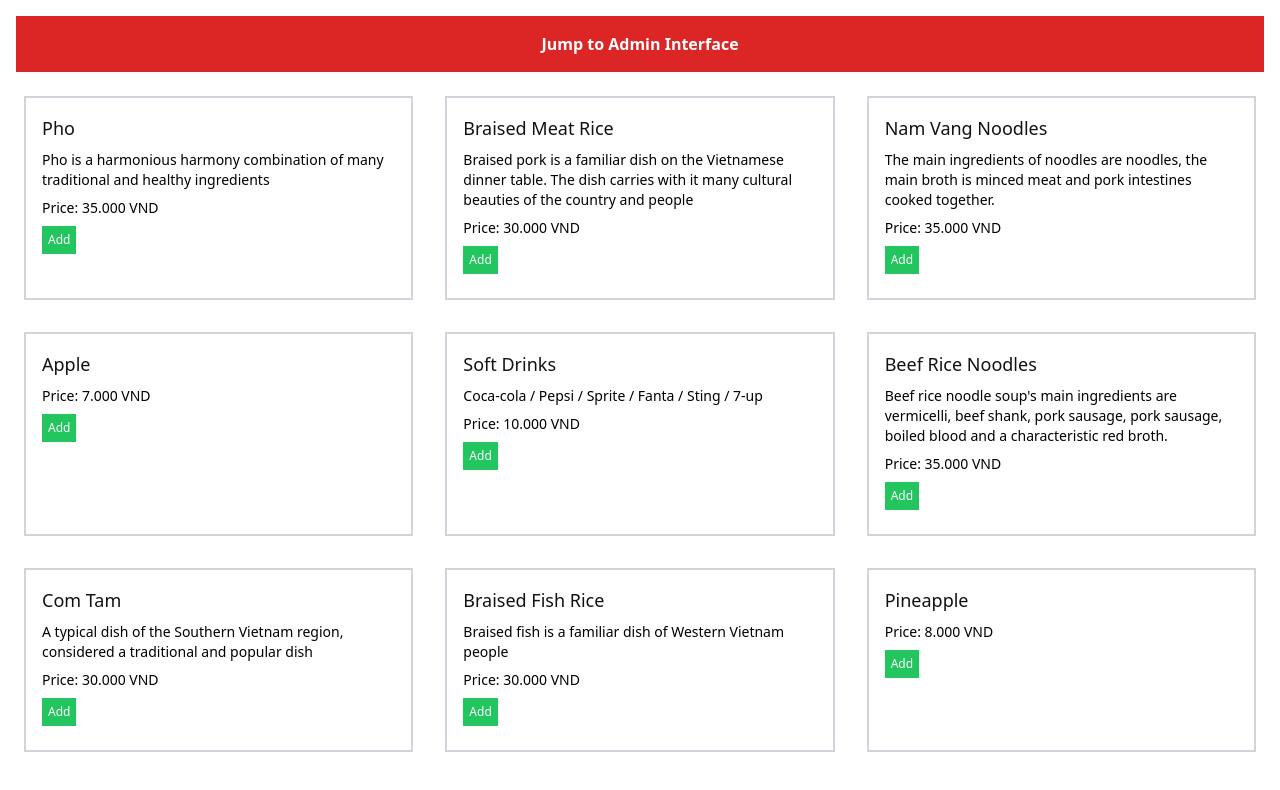
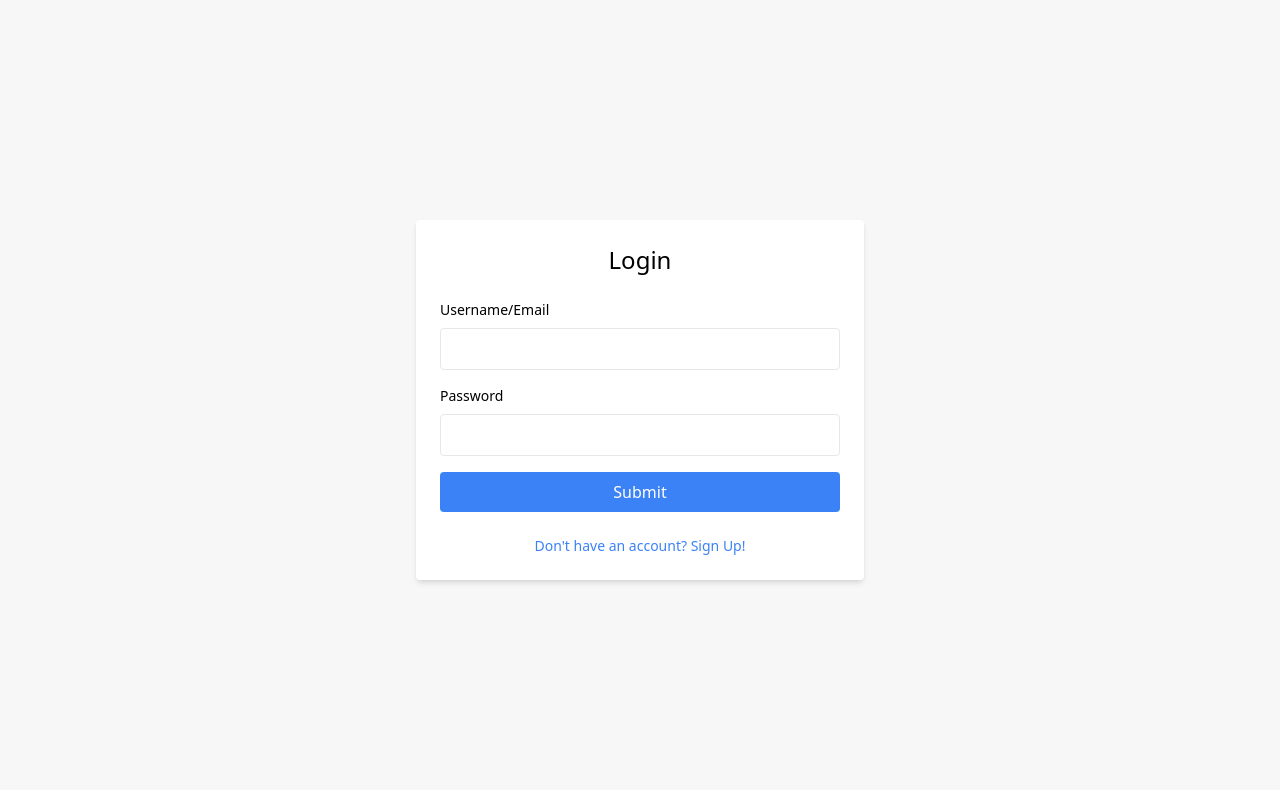
Before and after one commit to huynhtrankhanh/hcmiu-food-booth, a React (Vite) app: page / in a window 1280 px wide. Shown: the top 790 px of the page. Built offline with nearby package versions, Linux system fonts and the light colour scheme.

Commit message:
add login

```diff
--- /dev/null
+++ b/src/Login.tsx
@@ -0,0 +1,142 @@
+import * as React from "react";
+import { MainComponent } from "./MainComponent";
+
+function Login() {
+  const [isSignUp, setIsSignUp] = React.useState(false);
+  const [isAuthenticated, setIsAuthenticated] = React.useState(false);
+  const [errors, setErrors] = React.useState({ login: "", signup: "" });
+  const [users, setUsers] = React.useState([]);
+  const [A, B] = React.useState([
+    Math.floor(Math.random() * 10),
+    Math.floor(Math.random() * 10),
+  ]);
+  const handleSubmit = (e) => {
+    e.preventDefault();
+    const form = e.target;
+    const usernameOrEmail = form.usernameOrEmail?.value;
+    const password = form.password.value;
+    if (isSignUp) {
+      const captcha = form.captcha?.value;
+      const newUser = {
+        username: usernameOrEmail,
+        email: usernameOrEmail,
+        password,
+      };
+      if (parseInt(captcha) !== A + B) {
+        setErrors((prevErrors) => ({
+          ...prevErrors,
+          signup: "Captcha incorrect",
+        }));
+        return;
+      }
+      setUsers([...users, newUser]);
+      setIsSignUp(false);
+      setErrors({ login: "", signup: "" });
+    } else {
+      const userExists = users.find(
+        (user) =>
+          (user.username === usernameOrEmail ||
+            user.email === usernameOrEmail) &&
+          user.password === password
+      );
+      if (!userExists) {
+        setErrors((prevErrors) => ({
+          ...prevErrors,
+          login: "Invalid credentials",
+        }));
+        return;
+      }
+      setIsAuthenticated(true);
+      setErrors({ login: "", signup: "" });
+    }
+  };
+  if (isAuthenticated) {
+    return <MainComponent />;
+  }
+  return (
+    <div className="flex justify-center items-center h-screen bg-[#f7f7f7]">
+      <div className="w-full max-w-md bg-white rounded shadow-md p-6">
+        <h1 className="text-2xl font-roboto text-center mb-6">
+          {isSignUp ? "Sign Up" : "Login"}
+        </h1>
+        <form className="space-y-4" onSubmit={handleSubmit}>
+          {errors.login && (
+            <p className="text-red-500 text-sm font-roboto">{errors.login}</p>
+          )}
+          {errors.signup && (
+            <p className="text-red-500 text-sm font-roboto">{errors.signup}</p>
+          )}
+          <div>
+            <label
+              htmlFor="usernameOrEmail"
+              className="block text-sm font-roboto mb-2"
+            >
+              {isSignUp ? "Username or Email" : "Username/Email"}
+            </label>
+            <input
+              type="text"
+              name="usernameOrEmail"
+              id="usernameOrEmail"
+              className="w-full p-2 border rounded"
+              required
+            />
+          </div>
+          <div>
+            <label
+              htmlFor="password"
+              className="block text-sm font-roboto mb-2"
+            >
+              Password
+            </label>
+            <input
+              type="password"
+              name="password"
+              id="password"
+              className="w-full p-2 border rounded"
+              required
+            />
+          </div>
+          {isSignUp && (
+            <div>
+              <label
+                htmlFor="captcha"
+                className="block text-sm font-roboto mb-2"
+              >
+                Captcha: {A} + {B} = ?
+              </label>
+              <input
+                type="number"
+                name="captcha"
+                id="captcha"
+                className="w-full p-2 border rounded"
+                required
+              />
+            </div>
+          )}
+          <button
+            type="submit"
+            className="w-full py-2 bg-blue-500 text-white rounded hover:bg-blue-600 transition-colors font-roboto"
+          >
+            Submit
+          </button>
+        </form>
+        <p className="mt-6 text-sm font-roboto text-center">
+          {isSignUp ? (
+            <button
+              onClick={() => setIsSignUp(false)}
+              className="text-blue-500"
+            >
+              Already have an account? Login!
+            </button>
+          ) : (
+            <button onClick={() => setIsSignUp(true)} className="text-blue-500">
+              Don't have an account? Sign Up!
+            </button>
+          )}
+        </p>
+      </div>
+    </div>
+  );
+}
+
+export { Login }
--- a/src/main.tsx
+++ b/src/main.tsx
@@ -1,6 +1,6 @@
 import React from 'react'
 import ReactDOM from 'react-dom/client'
-import {MainComponent as App} from './MainComponent.tsx'
+import {Login as App} from './Login.tsx'
 import './index.css'
 
 ReactDOM.createRoot(document.getElementById('root')!).render(
```
